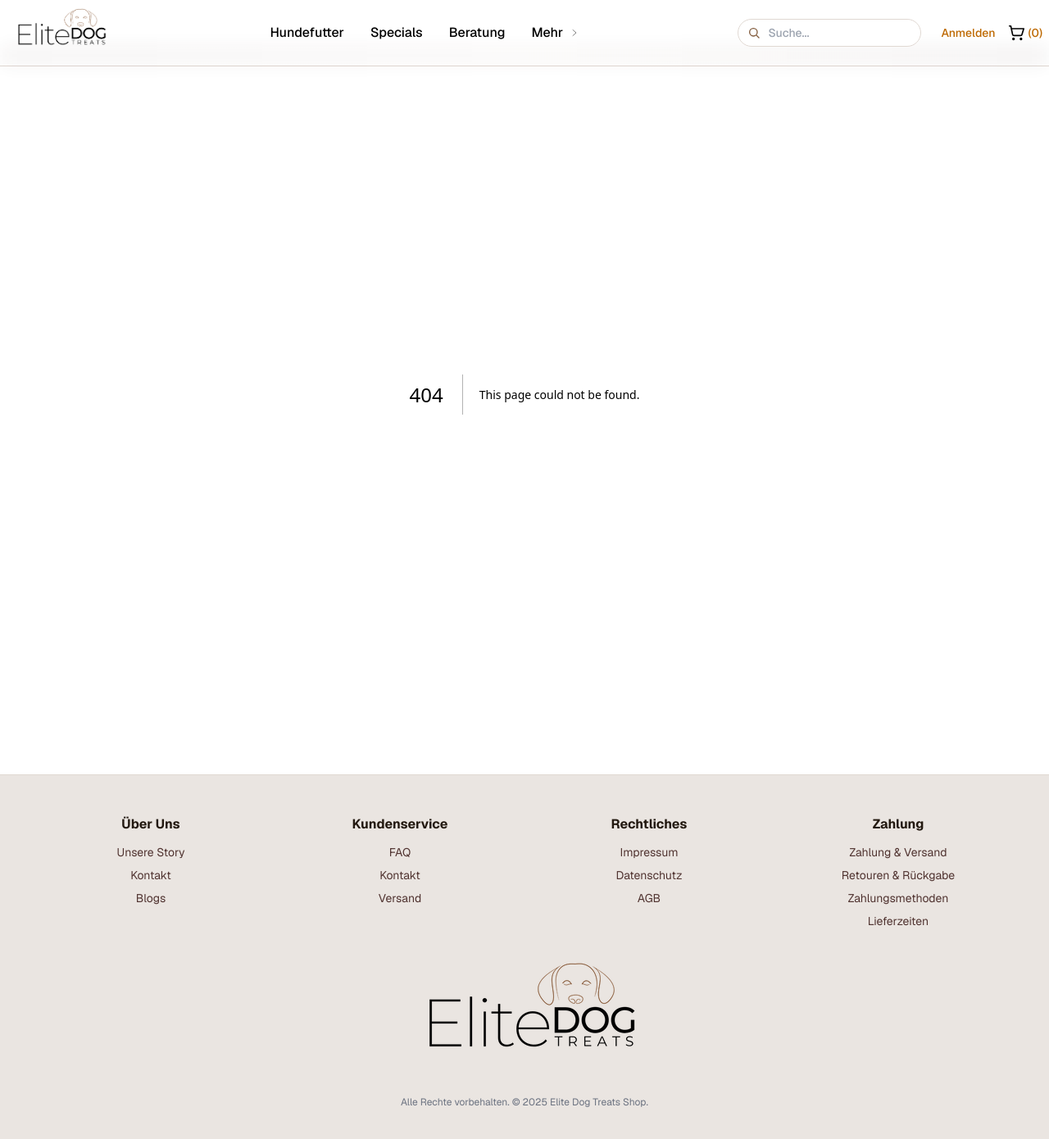
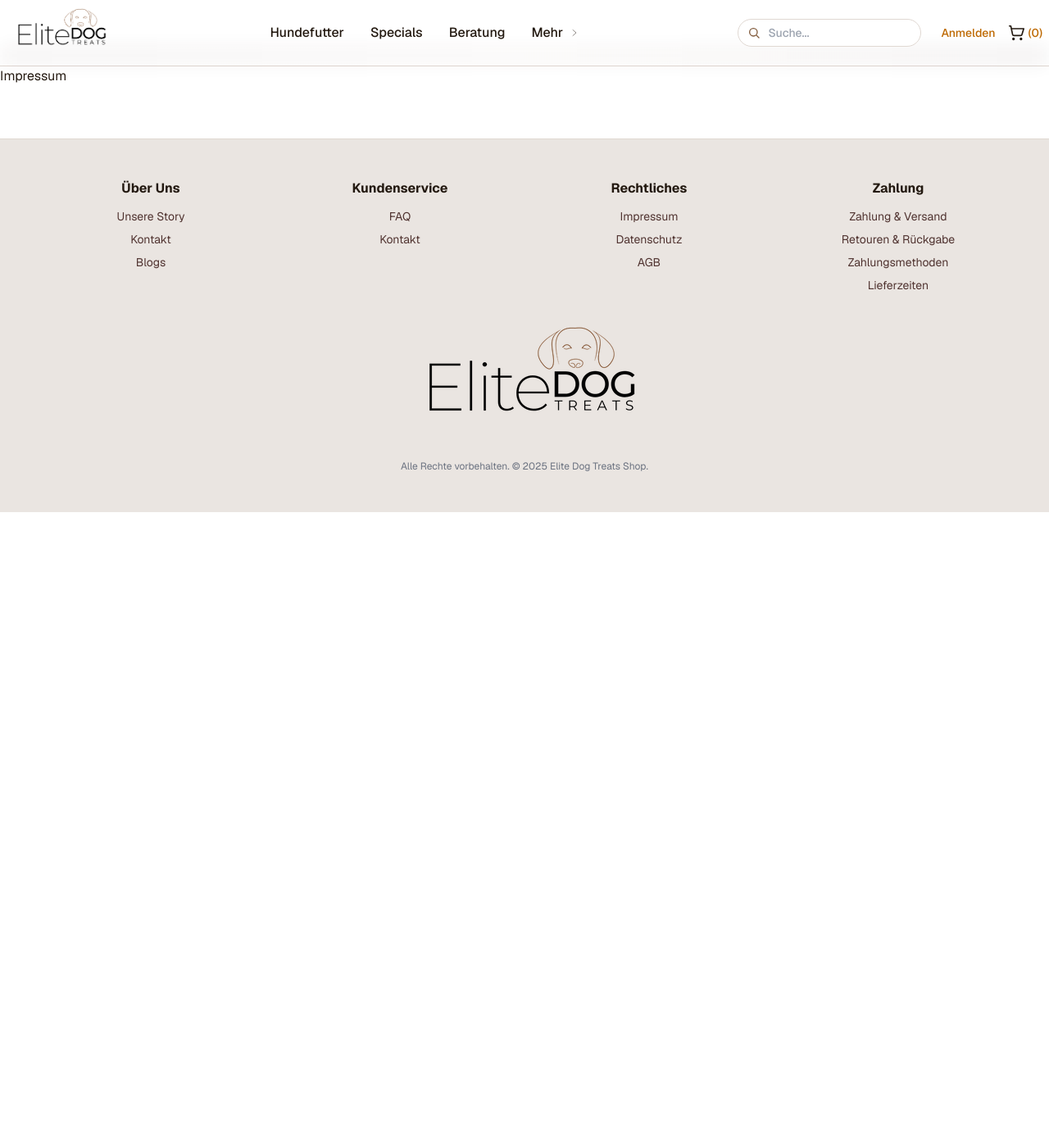
Before and after one commit to theimpactmakers/nextjs-final-e-commerce-project, a Next.js app: page /impressum in a window 1280 px wide. Before the commit this address had no page. Shown: the top 1390 px of the page at 82% size. After the commit the page ends 800 px from the top, so only its background shows below. Built offline with nearby package versions, Linux system fonts and the light colour scheme.

Commit message:
Add Impressum page, remove unused images, and comment out redirect logic in middleware

```diff
--- /dev/null
+++ b/app/impressum/page.tsx
@@ -0,0 +1,11 @@
+import React from 'react'
+
+const page = () => {
+  return (
+    <div>
+      Impressum
+    </div>
+  )
+}
+
+export default page
--- a/components/Footer.tsx
+++ b/components/Footer.tsx
@@ -54,14 +54,6 @@ export default function Footer() {
                 className="hover:text-primary transition-colors"
               >
                 Kontakt
-              </Link>
-            </li>
-            <li>
-              <Link
-                href="/versand"
-                className="hover:text-primary transition-colors"
-              >
-                Versand
               </Link>
             </li>
           </ul>
--- a/lib/supabase/middleware.ts
+++ b/lib/supabase/middleware.ts
@@ -54,9 +54,9 @@ export async function updateSession(request: NextRequest) {
     !request.nextUrl.pathname.startsWith("/auth")
   ) {
     // no user, potentially respond by redirecting the user to the login page
-    const url = request.nextUrl.clone();
-    url.pathname = "/auth/login";
-    return NextResponse.redirect(url);
+    // const url = request.nextUrl.clone();
+    // url.pathname = "/auth/login";
+    // return NextResponse.redirect(url);
   }
 
   // IMPORTANT: You *must* return the supabaseResponse object as it is.
```
Also changed, not shown: app/opengraph-image.png (deleted), app/twitter-image.png (deleted).
